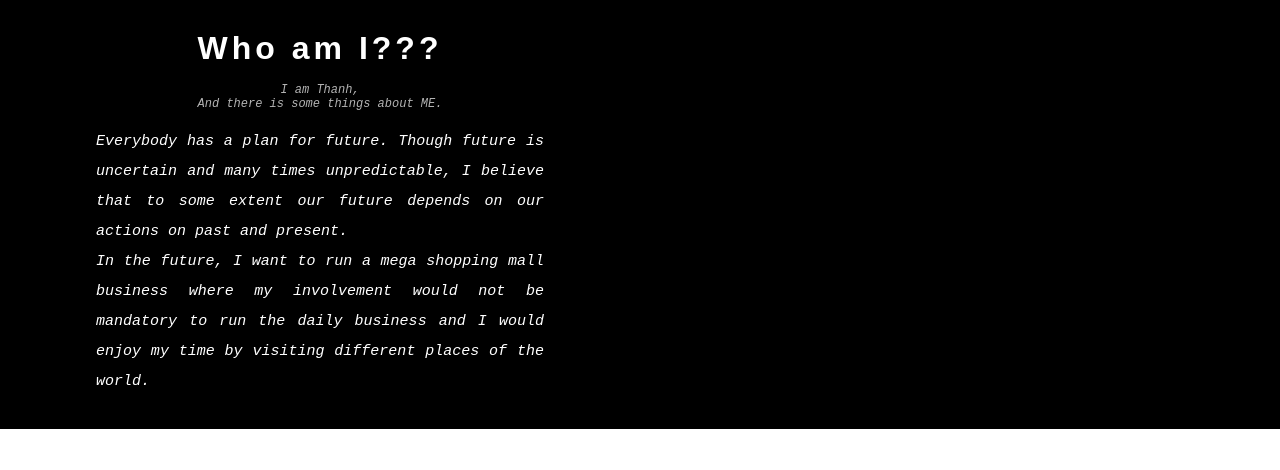
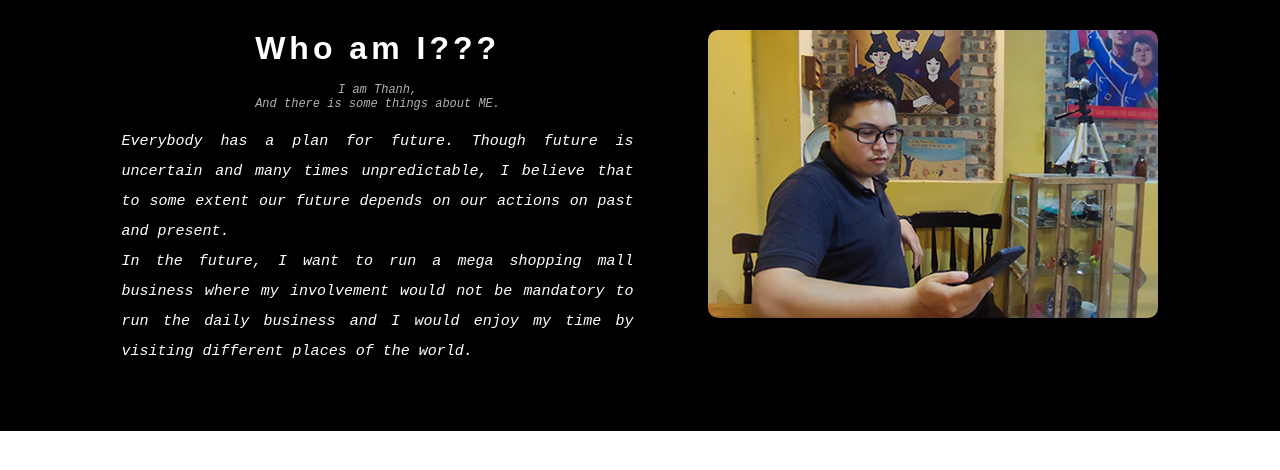
Before and after one commit to avocado2108/my-space, a plain HTML site: page index.html in a window 1280 px wide. Shown: the part 580-1050 px from the top of the page. Drawn offline with Linux system fonts and the light colour scheme.

Commit message:
Add new project my-space

```diff
--- a/assets/css/style.css
+++ b/assets/css/style.css
@@ -33,6 +33,14 @@ html {
 
 .opa {
     opacity: 0.7;
+}
+
+.clear {
+    clear: both;
+}
+
+.padding-1 {
+    padding: 32px;
 }
 
 /*header*/
@@ -151,11 +159,12 @@ html {
 }
 
 #content .section-text {
-    width: 40%;
+    width: 45%;
+    float: left;
     text-align: justify;
-    padding: 32px;
-    margin: 0px 64px;
-    display: inline-block;
+    display: block;
+    margin-left: 7%;
+    margin-bottom: 32px;
 }
 
 #content .section-head {
@@ -173,6 +182,15 @@ html {
     line-height: 30px;
 }
 
+#content .section-img {
+    margin-right: 7%;
+}
+
+#content .section-img img {
+    float: right;
+    border-radius: 10px;
+}
+
 
 /* Đây là footer
 #footer {
--- a/index.html
+++ b/index.html
@@ -59,7 +59,7 @@
         <div id="slider">
             <!--slider media-->
             <div class="media">
-                <audio class="media-control" controls autoplay>
+                <audio class="media-control" controls>
                     <source src="./assets/media/10nam-Denft.NgocLinh.ogg" type="audio/ogg">
                     <source src="./assets/media/10nam-Denft.NgocLinh.mpeg" type="audio/mpeg">
                 Your browser does not support the audio element.
@@ -74,9 +74,9 @@
 
         <!--CONTENT-->
         <div id="content">
-            <div id="section-content">
-                <div class="section-bcolor"> <!--tạo background đen-->
-                    <div class="text-white section-text">
+            <div class="section-bcolor"> <!--tạo background đen-->
+                <div id="section-content">
+                    <div class="padding-1 text-white section-text">
                         <H1 class="let-spac section-head">Who am I???</H1>
                         <p class="opa slogan-font section-subhead">
                             I am Thanh,
@@ -90,11 +90,11 @@
                         </p>
                     </div>
 
-                    <!--
-                    <div class="section-img">
-                        <img src="" alt="Me">
-                    </div>-->
+                    <div class="padding-1 section-img">
+                        <img src="./assets/img/about-me/me2.jpg" alt="Me">
+                    </div>
                 </div>
+                <div class="clear"></div> <!--để background đen ôm trọn khối section aboutme-->
             </div>
         </div>
 
```
Also changed, not shown: assets/img/about-me/me.jpg (added), assets/img/about-me/me2.jpg (added).
